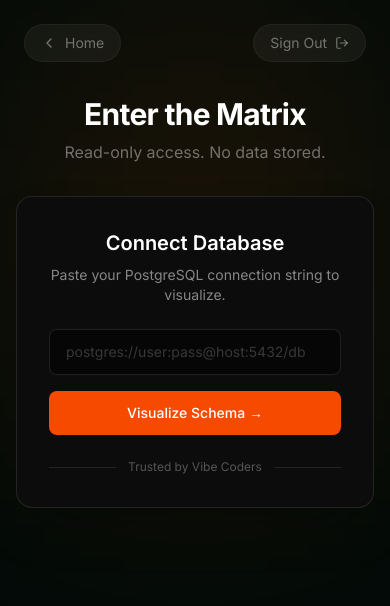
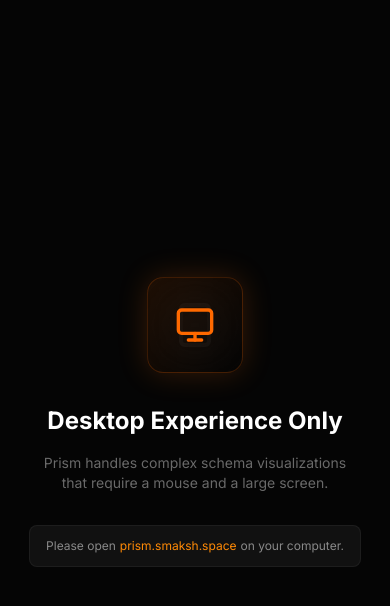
Before and after one commit to Smaksh-09/postgreToGui, a Next.js app in the folder postgre-gui/: page /dashboard in a window 390 px wide. Shown: the top 606 px of the page. Built offline with nearby package versions, Linux system fonts and the light colour scheme; no server answers.

Commit message:
finishing project

```diff
--- a/postgre-gui/src/app/dashboard/layout.tsx
+++ b/postgre-gui/src/app/dashboard/layout.tsx
@@ -1,5 +1,7 @@
 import type { Metadata } from "next";
 import DashboardNav from "../../components/ui/DashboardNav";
+import MobileBlocker from "../../components/Dashboard/Mobileblocker";
+
 export const metadata: Metadata = {
   title: "Prism | Console",
 };
@@ -13,6 +15,7 @@ export default function DashboardLayout({
     <div className="flex h-screen w-full overflow-hidden bg-midnight-950 text-white selection:bg-orange-500/30">
       {/* Background Ambience (Subtle Global Glow) */}
       <div className="pointer-events-none absolute top-[-20%] left-[-10%] h-[500px] w-[500px] rounded-full bg-orange-500/5 blur-[120px]" />
+      <MobileBlocker />
       <DashboardNav />
       {children}
     </div>
--- a/postgre-gui/src/app/layout.tsx
+++ b/postgre-gui/src/app/layout.tsx
@@ -9,6 +9,11 @@ const inter = Inter({ subsets: ["latin"] });
 export const metadata: Metadata = {
   title: "Prism | The Database Interface",
   description: "Visualize your data instantly.",
+  icons: {
+    icon: "/logo_img.png",
+    shortcut: "/logo_img.png",
+    apple: "/logo_img.png",
+  },
 };
 
 export default function RootLayout({
--- a/postgre-gui/src/app/login/page.tsx
+++ b/postgre-gui/src/app/login/page.tsx
@@ -1,13 +1,22 @@
 "use client";
 
-import { signIn } from "next-auth/react";
+import { signIn, useSession } from "next-auth/react";
 import { motion } from "framer-motion";
-import { useState } from "react";
-import { FaGithub, FaGoogle } from "react-icons/fa"; // Standard icons
+import { useState, useEffect } from "react";
+import { useRouter } from "next/navigation";
+import { FaGithub, FaGoogle } from "react-icons/fa";
 import { Sparkles, Loader2 } from "lucide-react";
 
 export default function LoginPage() {
   const [isLoading, setIsLoading] = useState<string | null>(null);
+  const { status } = useSession();
+  const router = useRouter();
+
+  useEffect(() => {
+    if (status === "authenticated") {
+      router.replace("/dashboard");
+    }
+  }, [status, router]);
 
   const handleLogin = (provider: "github" | "google") => {
     setIsLoading(provider);
--- /dev/null
+++ b/postgre-gui/src/components/Dashboard/Mobileblocker.tsx
@@ -0,0 +1,34 @@
+"use client";
+
+import { Monitor, Smartphone } from "lucide-react";
+
+export default function MobileBlocker() {
+  return (
+    <div className="fixed inset-0 z-[100] flex flex-col items-center justify-center bg-[#050505] p-6 text-center md:hidden">
+      {/* Icon Animation */}
+      <div className="relative mb-8 flex items-center justify-center">
+        <Smartphone className="absolute h-12 w-12 text-white/20" />
+        <div className="flex h-24 w-24 items-center justify-center rounded-2xl border border-orange-500/20 bg-gradient-to-br from-orange-500/10 to-transparent shadow-[0_0_30px_rgba(249,115,22,0.2)] backdrop-blur-xl">
+          <Monitor className="h-10 w-10 text-orange-500" />
+        </div>
+      </div>
+
+      <h2 className="text-2xl font-bold text-white">
+        Desktop Experience Only
+      </h2>
+
+      <p className="mt-4 max-w-xs text-sm text-white/40">
+        Prism handles complex schema visualizations that require a mouse and a
+        large screen.
+      </p>
+
+      <div className="mt-8 rounded-lg border border-white/5 bg-white/5 px-4 py-3 text-xs text-white/50">
+        Please open
+        <span className="mx-1 font-mono text-orange-400">
+          prism.smaksh.space
+        </span>
+        on your computer.
+      </div>
+    </div>
+  );
+}
--- a/postgre-gui/src/components/Dashboard/Sidebar.tsx
+++ b/postgre-gui/src/components/Dashboard/Sidebar.tsx
@@ -1,6 +1,6 @@
 "use client";
 
-import { Search, Table2, Database, History, Settings } from "lucide-react";
+import { Table2, Database, History } from "lucide-react";
 import { motion } from "framer-motion";
 import LoadingSpinner from "../ui/LoadingSpinner";
 import Link from "next/link";
@@ -29,18 +29,6 @@ export default function Sidebar({
           <Database className="h-5 w-5" />
           <span className="font-bold tracking-tight text-white">PRISM</span>
         </Link>
-      </div>
-
-      {/* Search */}
-      <div className="p-4">
-        <div className="relative group">
-          <Search className="absolute left-3 top-2.5 h-4 w-4 text-white/30 group-focus-within:text-orange-500 transition-colors" />
-          <input
-            type="text"
-            placeholder="Search tables..."
-            className="w-full rounded-lg border border-white/10 bg-white/5 py-2 pl-9 pr-4 text-sm text-white placeholder-white/30 focus:border-orange-500/50 focus:bg-white/10 focus:outline-none transition-all"
-          />
-        </div>
       </div>
 
       {/* Navigation */}
```
